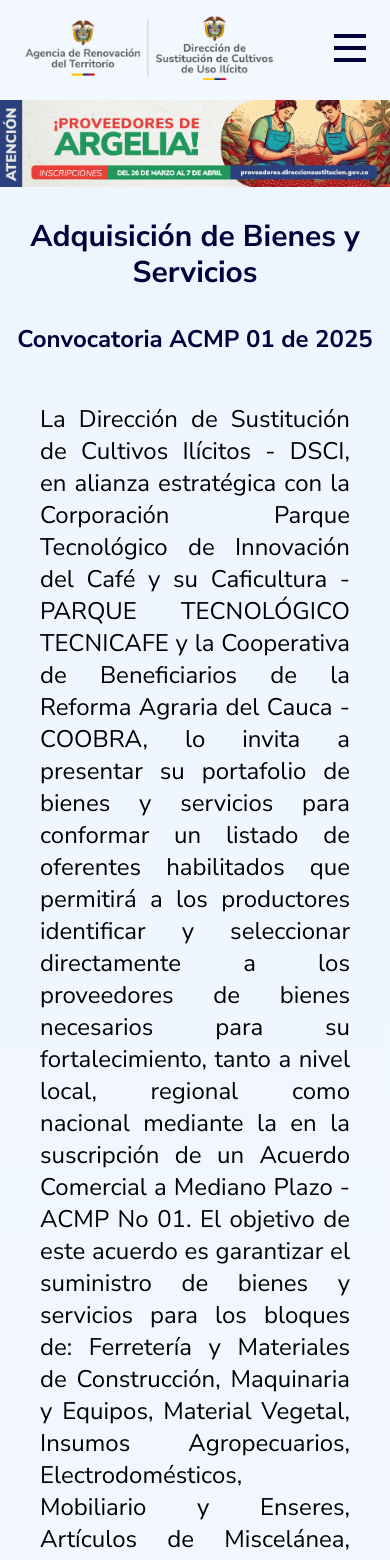
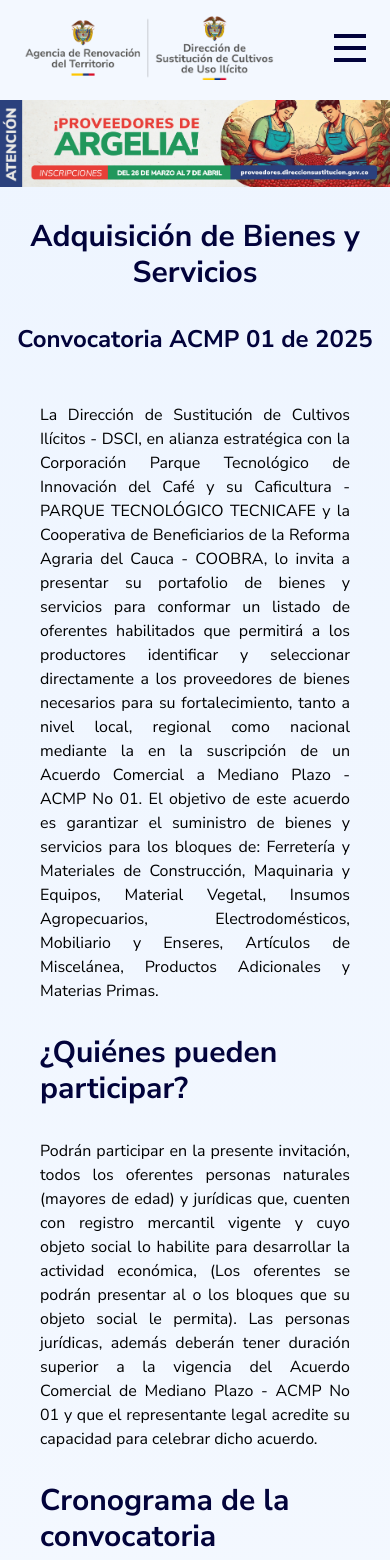
Before and after one commit to jorgeduque007/portal_direccion, a Next.js app: page /convocatorias in a window 390 px wide. Shown: the top 1560 px of the page. Built offline with nearby package versions, Linux system fonts and the light colour scheme.

Commit message:
new convocatorias final final 2

```diff
--- a/pages/convocatorias.tsx
+++ b/pages/convocatorias.tsx
@@ -45,7 +45,7 @@
           </h2>
         </div>
 
-        <p className="mx-auto   text-2xl font-sans text-black text-justify px-10 md:px-52">
+        <p className="mx-auto  text-base md:text-2xl font-sans text-black text-justify px-10 md:px-52">
           La Dirección de Sustitución de Cultivos Ilícitos - DSCI, en alianza
           estratégica con la Corporación Parque Tecnológico de Innovación del
           Café y su Caficultura - PARQUE TECNOLÓGICO TECNICAFE y la Cooperativa
@@ -68,7 +68,7 @@
           </h2>
         </div>
 
-        <p className="mx-auto   text-2xl font-sans text-black text-justify px-10 md:px-52">
+        <p className="mx-auto   text-base md:text-2xl font-sans text-black text-justify px-10 md:px-52">
           Podrán participar en la presente invitación, todos los oferentes
           personas naturales (mayores de edad) y jurídicas que, cuenten con
           registro mercantil vigente y cuyo objeto social lo habilite para
@@ -102,7 +102,7 @@
             <span className="font-bold mr-2">Fecha de cierre:</span>
             07 de abril de 2025 a las 10:00 AM
           </h2>
-          <h2 className="text-2xl font-sans md:text-2xl  text-black ">
+          <h2 className="text-xl font-sans md:text-2xl  text-black ">
             <span className="font-bold mr-2">NOTA:</span>
             Todas las comunicaciones deberán ser enviadas a
             cooperativacoobra.1@gmail.com y tecnicafecauca@gmail.com
@@ -114,7 +114,7 @@
             Documentos de la convocatoria
           </h2>
 
-          <ul className="list-disc list-inside text-2xl font-sans text-black mb-8">
+          <ul className="list-disc list-inside text-lg md:text-2xl font-sans text-black mb-8">
             <li className="mb-8 flex items-center gap-2">
               <a
                 href="https://stpnis.blob.core.windows.net/testdsci/Documentos_convocatoria_argelia_UNODC/1._TdR_ACMP_No_01_MA_467-470_Argelia_VB.pdf"
```
